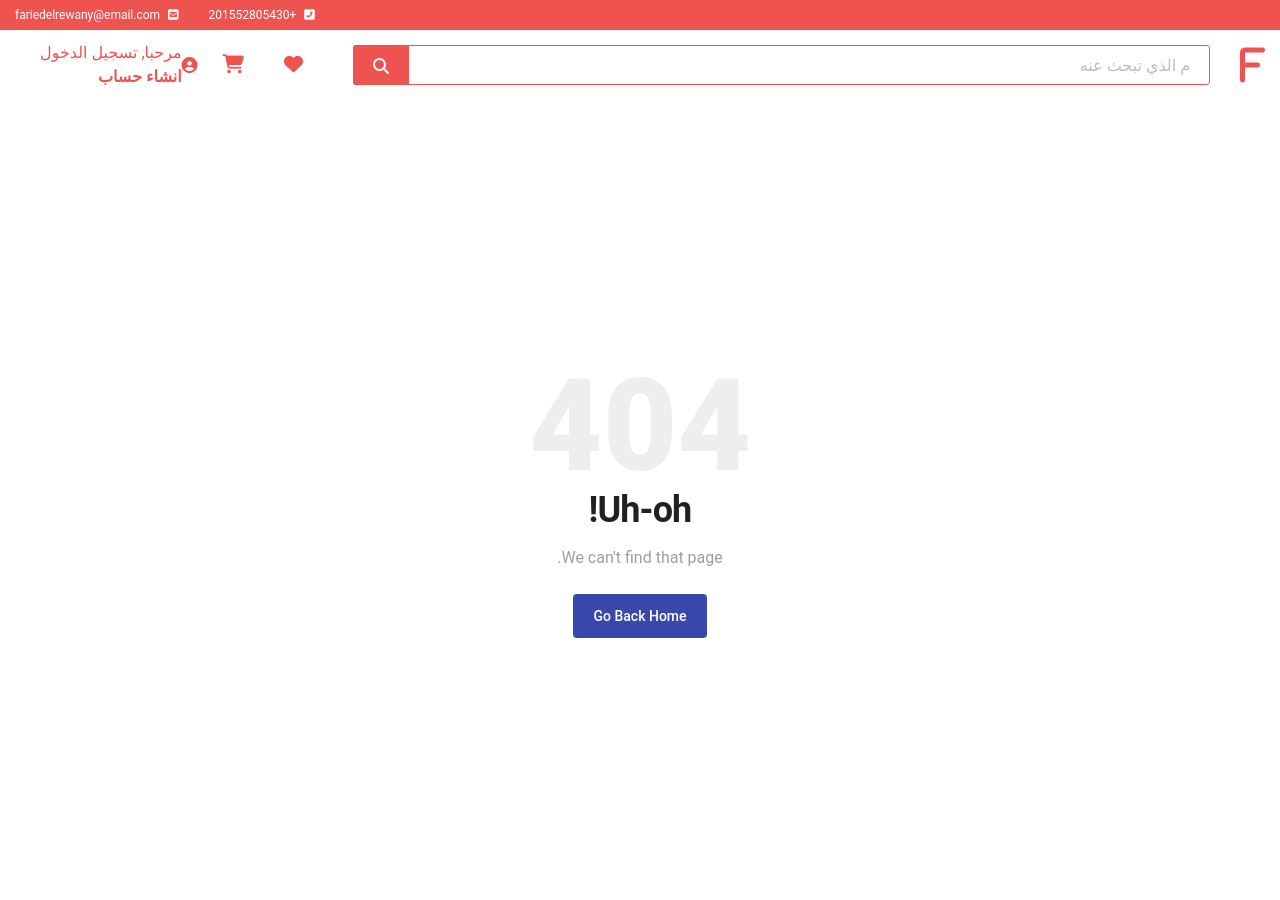
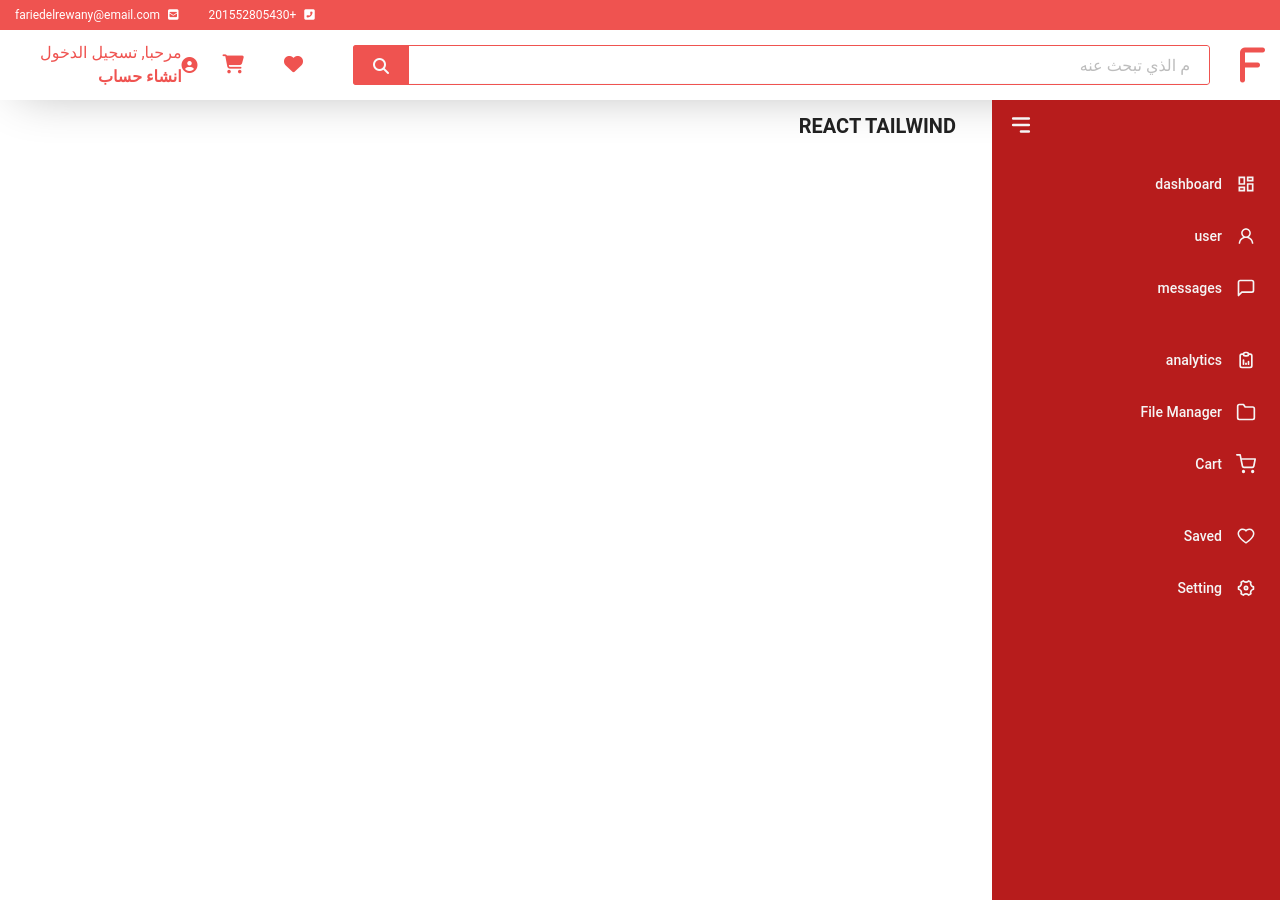
Before and after one commit to faried-elrewany/Ecommerce, a React (Vite) app: page /side in a window 1280 px wide. Before the commit this address had no page. Built offline with nearby package versions, Linux system fonts and the light colour scheme; what tailwindcss-rtl would draw is missing.

Commit message:
update files and added sidebar

```diff
--- a/src/App.jsx
+++ b/src/App.jsx
@@ -32,6 +32,7 @@ import User from "./Pages/User/User.jsx";
 import Admin from "./Pages/Admin/Admin.jsx";
 import ErrorPage from "./Pages/Error/ErrorPage.jsx";
 import AddSubCategory from "./Pages/Admin/AddSubCategory.jsx";
+import SideBar from "./Components/Utility/SideBar.jsx";
 
 const App = () => {
   return (
@@ -40,6 +41,7 @@ const App = () => {
         <Header />
         <Routes>
           <Route path="/" element={<HomePage />} />
+          <Route path="/side" element={<SideBar />} />
           <Route path="/login" element={<Login />} />
           <Route path="/register" element={<SignUp />} />
           <Route path="/allcategory" element={<AllCategoryPage />} />
--- /dev/null
+++ b/src/Components/Utility/SideBar.jsx
@@ -0,0 +1,74 @@
+import React, { useState } from "react";
+import { HiMenuAlt3 } from "react-icons/hi";
+import { MdOutlineDashboard } from "react-icons/md";
+import { RiSettings4Line } from "react-icons/ri";
+import { TbReportAnalytics } from "react-icons/tb";
+import { AiOutlineUser, AiOutlineHeart } from "react-icons/ai";
+import { FiMessageSquare, FiFolder, FiShoppingCart } from "react-icons/fi";
+import { Link } from "react-router-dom";
+
+const SideBar = () => {
+  const menus = [
+    { name: "dashboard", link: "#", icon: MdOutlineDashboard },
+    { name: "user", link: "#", icon: AiOutlineUser },
+    { name: "messages", link: "#", icon: FiMessageSquare },
+    { name: "analytics", link: "#", icon: TbReportAnalytics, margin: true },
+    { name: "File Manager", link: "#", icon: FiFolder },
+    { name: "Cart", link: "#", icon: FiShoppingCart },
+    { name: "Saved", link: "#", icon: AiOutlineHeart, margin: true },
+    { name: "Setting", link: "#", icon: RiSettings4Line },
+  ];
+  const [open, setOpen] = useState(true);
+  return (
+    <section className="flex gap-6">
+      <div
+        className={`bg-red-900 min-h-screen ${
+          open ? "w-72" : "w-16"
+        } duration-500 text-gray-100 px-4`}
+      >
+        <div className="py-3 flex justify-end">
+          <HiMenuAlt3
+            size={26}
+            className="cursor-pointer"
+            onClick={() => setOpen(!open)}
+          />
+        </div>
+        <div className="mt-4 flex flex-col gap-4 relative">
+          {menus?.map((menu, i) => (
+            <Link
+              to={menu?.link}
+              key={i}
+              className={` ${
+                menu?.margin && "mt-5"
+              } group flex items-center text-sm  gap-3.5 font-medium p-2 hover:bg-red-500 rounded-md`}
+            >
+              <div>{React.createElement(menu?.icon, { size: "20" })}</div>
+              <h2
+                style={{
+                  transitionDelay: `${i + 3}00ms`,
+                }}
+                className={`whitespace-pre duration-500 ${
+                  !open && "opacity-0 translate-x-28 overflow-hidden"
+                }`}
+              >
+                {menu?.name}
+              </h2>
+              <h2
+                className={`${
+                  open && "hidden"
+                } absolute left-48 bg-white font-semibold whitespace-pre text-gray-900 rounded-md drop-shadow-lg px-0 py-0 w-0 overflow-hidden group-hover:px-2 group-hover:py-1 group-hover:left-14 group-hover:duration-300 group-hover:w-fit  `}
+              >
+                {menu?.name}
+              </h2>
+            </Link>
+          ))}
+        </div>
+      </div>
+      <div className="m-3 text-xl text-gray-900 font-semibold">
+        REACT TAILWIND
+      </div>
+    </section>
+  );
+};
+
+export default SideBar;
```
